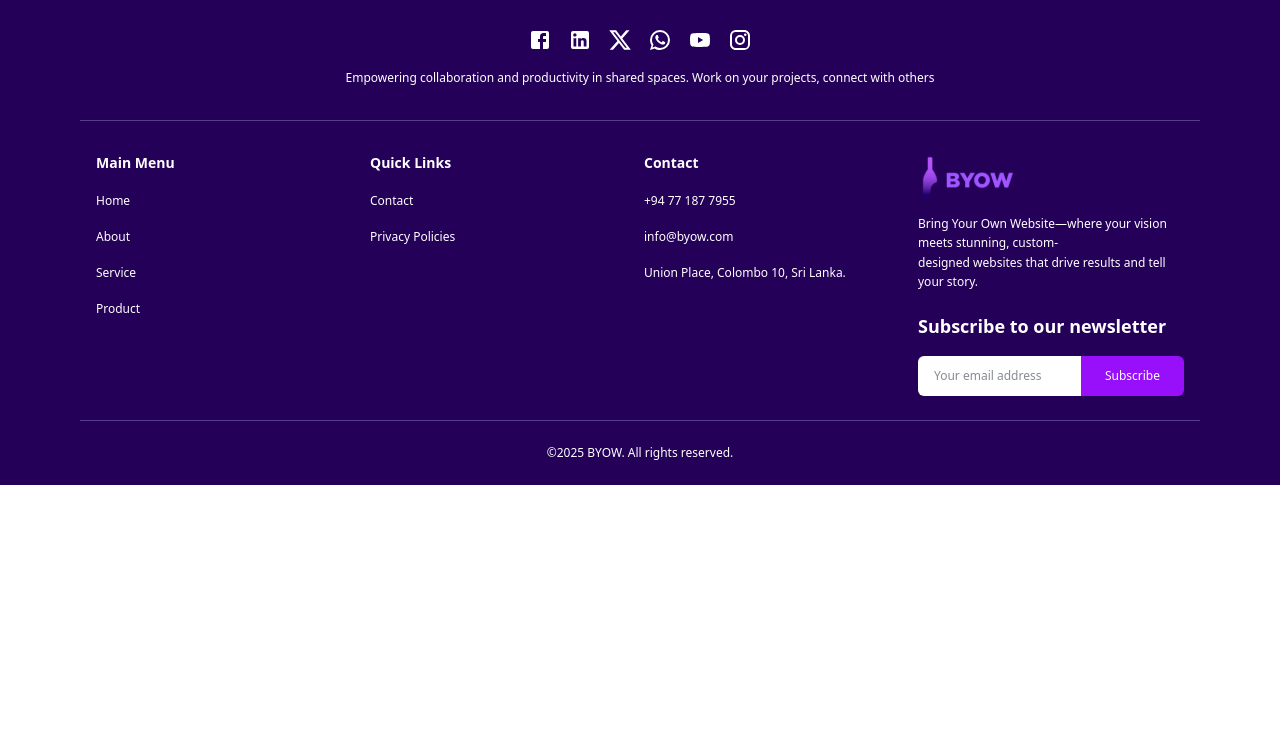
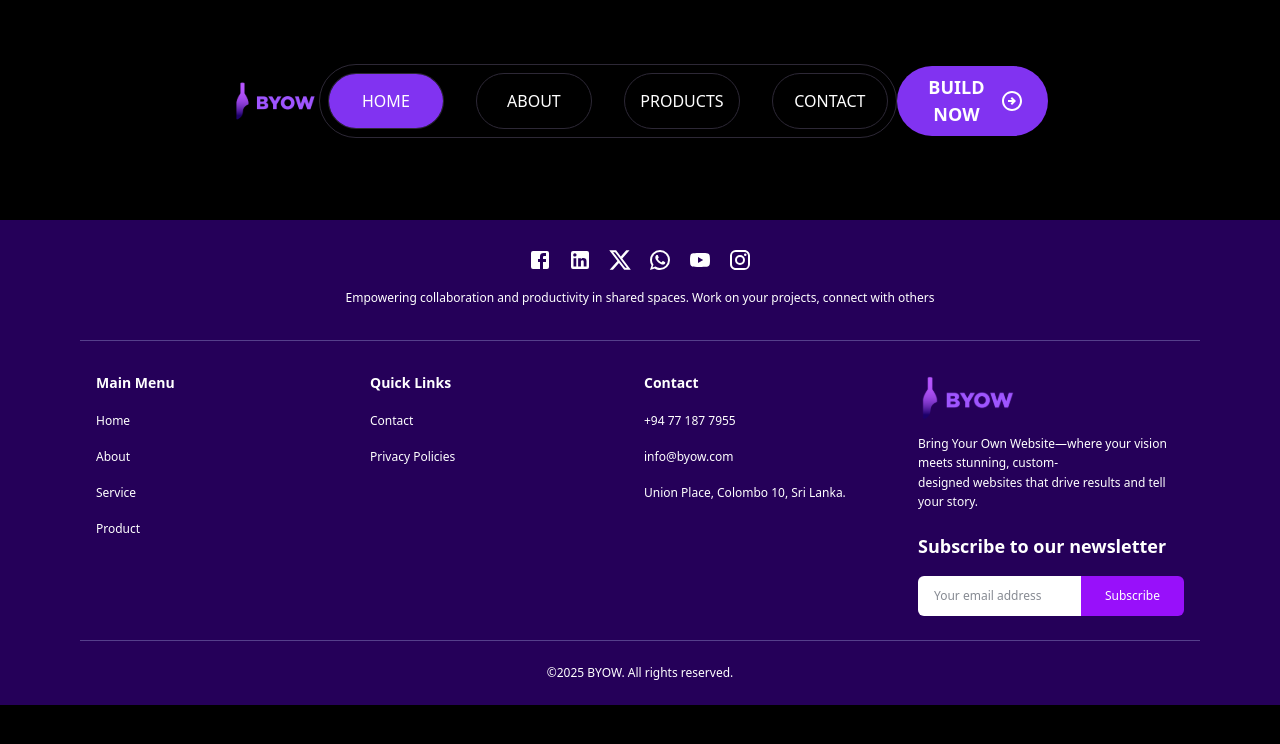
Before and after one commit to codezelat/byow-static-site, a Next.js app: page / in a window 1280 px wide. Shown: the top 744 px of the page. Built offline with nearby package versions, Linux system fonts and the light colour scheme.

Commit message:
feat: add header section

```diff
--- /dev/null
+++ b/app/components/Header.tsx
@@ -0,0 +1,68 @@
+"use client";
+
+import Link from "next/link";
+import { motion } from "framer-motion";
+import { usePathname } from "next/navigation";
+import { useState } from "react";
+import Image from "next/image";
+import ArrowCircleRightOutlinedIcon from '@mui/icons-material/ArrowCircleRightOutlined';
+
+export default function Header() {
+  const pathname = usePathname(); // Get current route
+  const [hoveredLink, setHoveredLink] = useState<string | null>(null);
+
+  return (
+    <header className="container-wrapper bg-transparent text-white py-4 shadow-md ">
+      <div className="  flex justify-between items-center px-8 h-[79px]">
+        {/* Logo */}
+        <Link href="/" className="text-2xl font-bold">
+           <Image src="/images/byow-logo.svg" alt="footer logo" width={161} height={79} />
+        </Link>
+
+        {/* Navigation */}
+        <nav className="flex items-center rounded-full border gap-8 border-[#2D2836] p-2">
+          <ul className="flex gap-8">
+            {["/", "/about", "/products", "/contact"].map((path, index) => {
+              const isActive = pathname === path; // Check if current route matches
+              const isHovered = hoveredLink === path; // Check hover state
+
+              return (
+                <li key={index}>
+                  <motion.div
+                    className="relative w-[116px] h-[56px] rounded-[36px] border border-[#2D2836] flex items-center justify-center overflow-hidden cursor-pointer"
+                    onHoverStart={() => setHoveredLink(path)}
+                    onHoverEnd={() => setHoveredLink(null)}
+                  >
+                    {/* Background Fill Animation */}
+                    <motion.div
+                      className="absolute top-0 left-0 w-full h-full bg-[#8133F1]"
+                      initial={{ width: "0%" }}
+                      animate={{ width: isHovered || isActive ? "100%" : "0%" }}
+                      transition={{ duration: 1.5, ease: "easeInOut" }} // Slower fill animation
+                    />
+
+                    {/* Link Text */}
+                    <Link
+                      href={path}
+                      className="relative z-10 text-white px-4 py-2"
+                    >
+                      {path === "/"
+                        ? "HOME"
+                        : path.toUpperCase().replace("/", "")}
+                    </Link>
+                  </motion.div>
+                </li>
+              );
+            })}
+          </ul>
+        </nav>
+
+        {/* Build Now Button */}
+        <button className="bg-[#8133F1] flex items-center justify-center gap-2 text-[18px] font-semibold text-white w-[239px] h-[70px] rounded-[36px]  px-6 py-2   transition">
+          BUILD NOW
+          <ArrowCircleRightOutlinedIcon/>
+        </button>
+      </div>
+    </header>
+  );
+}
--- a/app/globals.css
+++ b/app/globals.css
@@ -1,27 +1,35 @@
+/* globals.css */
 @import "tailwindcss";
+@import url("https://fonts.googleapis.com/css2?family=Funnel+Sans:ital,wght@0,300..800;1,300..800&display=swap");
 
-@theme {
-  --font-sans: var(--font-geist-sans);
-  --font-mono: var(--font-geist-mono);
+/* Global Font Settings */
+.funnel-sans {
+  font-family: "Funnel Sans";
+  font-optical-sizing: auto;
+  font-weight: 300;
+  font-style: normal;
 }
 
+/* Dark Mode Handling */
 :root {
-  --background: #ffffff;
+  --background: #000000;
   --foreground: #171717;
 }
 
 @media (prefers-color-scheme: dark) {
   :root {
     --background: #0a0a0a;
-    --foreground: #ededed;
+    --foreground: #000000;
   }
 }
 
-.funnel-sans  {
-  font-family: "Funnel Sans";
-  font-optical-sizing: auto;
-  font-weight: 300;
-  font-style: normal;
+.container-wrapper {
+  margin-left: 200px;
+  margin-top: 45px;
+  margin-right: 200px;
+}
+body {
+  background-color: var(--background);
 }
 
 .container {
--- a/app/layout.tsx
+++ b/app/layout.tsx
@@ -1,5 +1,7 @@
 import type { Metadata } from "next";
 import "./globals.css";
+import Header from "./components/Header";
+import Footer from "./components/footer";
 
 export const metadata: Metadata = {
   title: "BYOW",
@@ -13,7 +15,11 @@ export default function RootLayout({
 }) {
   return (
     <html lang="en">
-      <body className="antialiased">{children}</body>
+      <body className="antialiased">
+        <Header />
+        <main className="container mx-auto px-6 py-8">{children}</main>
+        <Footer/>
+      </body>
     </html>
   );
 }
--- a/app/page.tsx
+++ b/app/page.tsx
@@ -5,7 +5,7 @@ import Footer from './components/footer';
 const Home: NextPage = () => {
   return (
     <div>
-     <Footer/>
+
     </div>
   );
 };
--- a/package.json
+++ b/package.json
@@ -13,6 +13,7 @@
     "@emotion/styled": "^11.14.0",
     "@mui/icons-material": "^6.4.6",
     "@mui/material": "^6.4.6",
+    "framer-motion": "^12.4.7",
     "next": "15.2.0",
     "postcss": "^8.5.3",
     "react": "^19.0.0",
```
Also changed, not shown: 1 other file (tests, documents, lock files or other folders).
